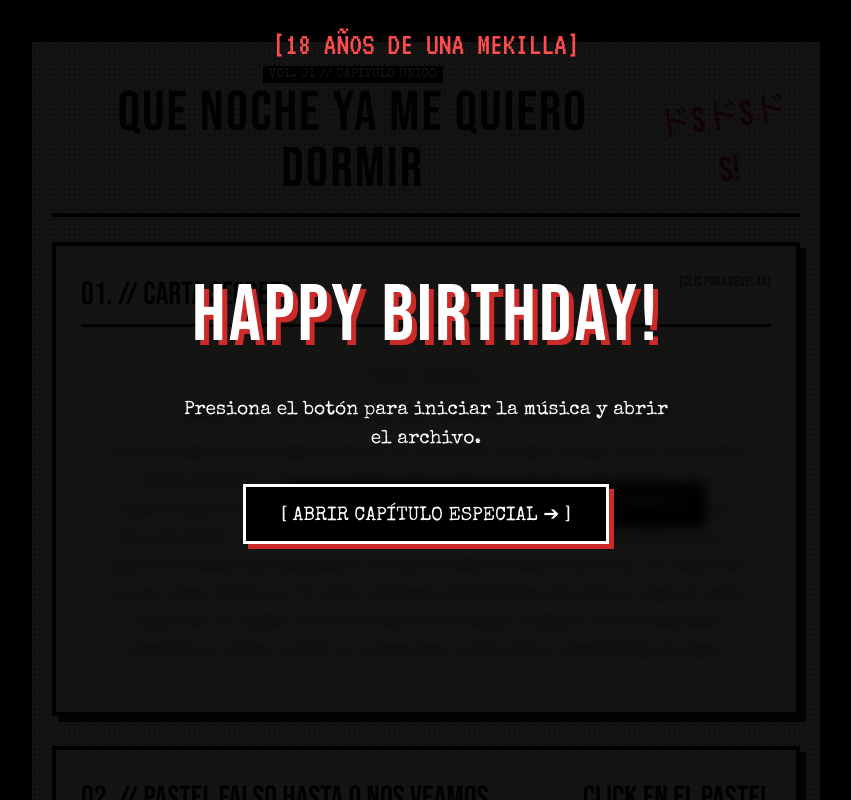
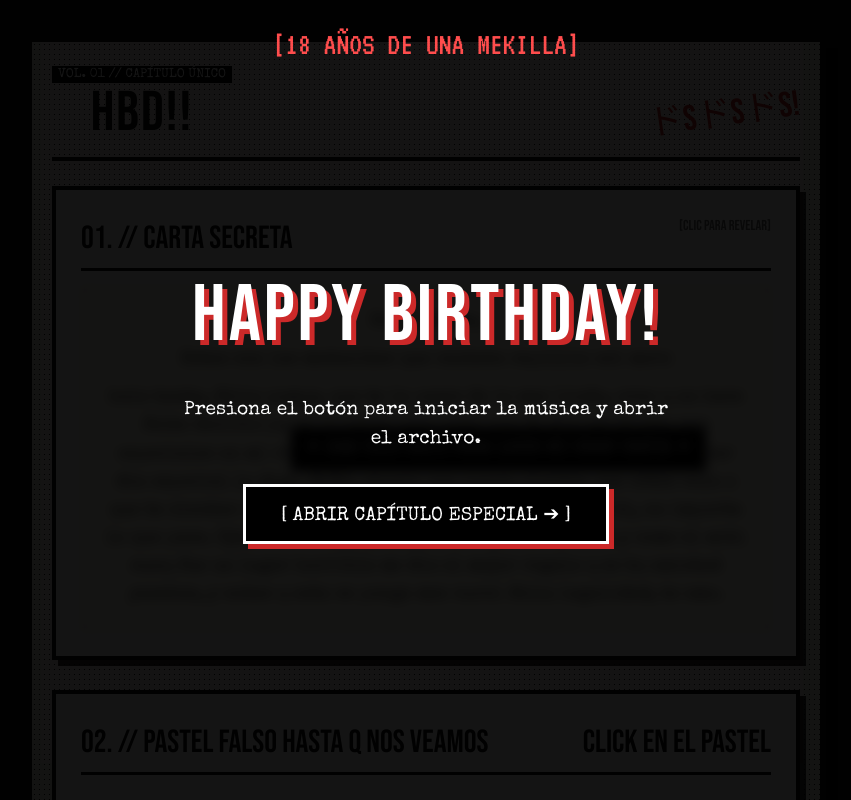
Before and after one commit to palomaramirezavila-ctrl/cumplecumple, a React (Vite) app: page / in a window 1280 px wide. Shown: the top 800 px of the page, without its empty margins (214-1065 px from the left). Built offline with nearby package versions, Linux system fonts and the light colour scheme.

Commit message:
cambie imagenes y escritos

```diff
--- a/src/App.jsx
+++ b/src/App.jsx
@@ -244,7 +244,7 @@ export default function App() {
       <header className="manga-header">
         <div>
           <span style={{ fontSize: '0.8rem', background: '#000', color: '#fff', padding: '2px 6px' }}>VOL. 01 // CAPÍTULO ÚNICO</span>
-          <h1 className="manga-main-title">Que noche ya me quiero dormir</h1>
+          <h1 className="manga-main-title">HBD!!</h1>
         </div>
         <div className="sfx-top">ドsドsドs!</div>
       </header>
@@ -358,8 +358,8 @@ export default function App() {
 
         <div style={{ textAlign: 'center', padding: '10px' }}>
           <img
-            src="https://imgur.com/a/W4POub0"
-            alt="noseqsea"
+            src="https://i.pinimg.com/736x/15/b1/43/15b143365bd7532224c332224a82c6d8.jpg"
+            alt="Foto de cumpleaños"
             style={{
               width: '100%',
               maxHeight: '400px',
@@ -369,7 +369,7 @@ export default function App() {
             }}
           />
           <p style={{ marginTop: '10px', fontSize: '0.9rem', fontStyle: 'italic', color: '#555' }}>
-            "neta tengo un bn de sueño"
+            "Sigue siendo la JD de mi supertrucha."
           </p>
         </div>
       </div>
```
